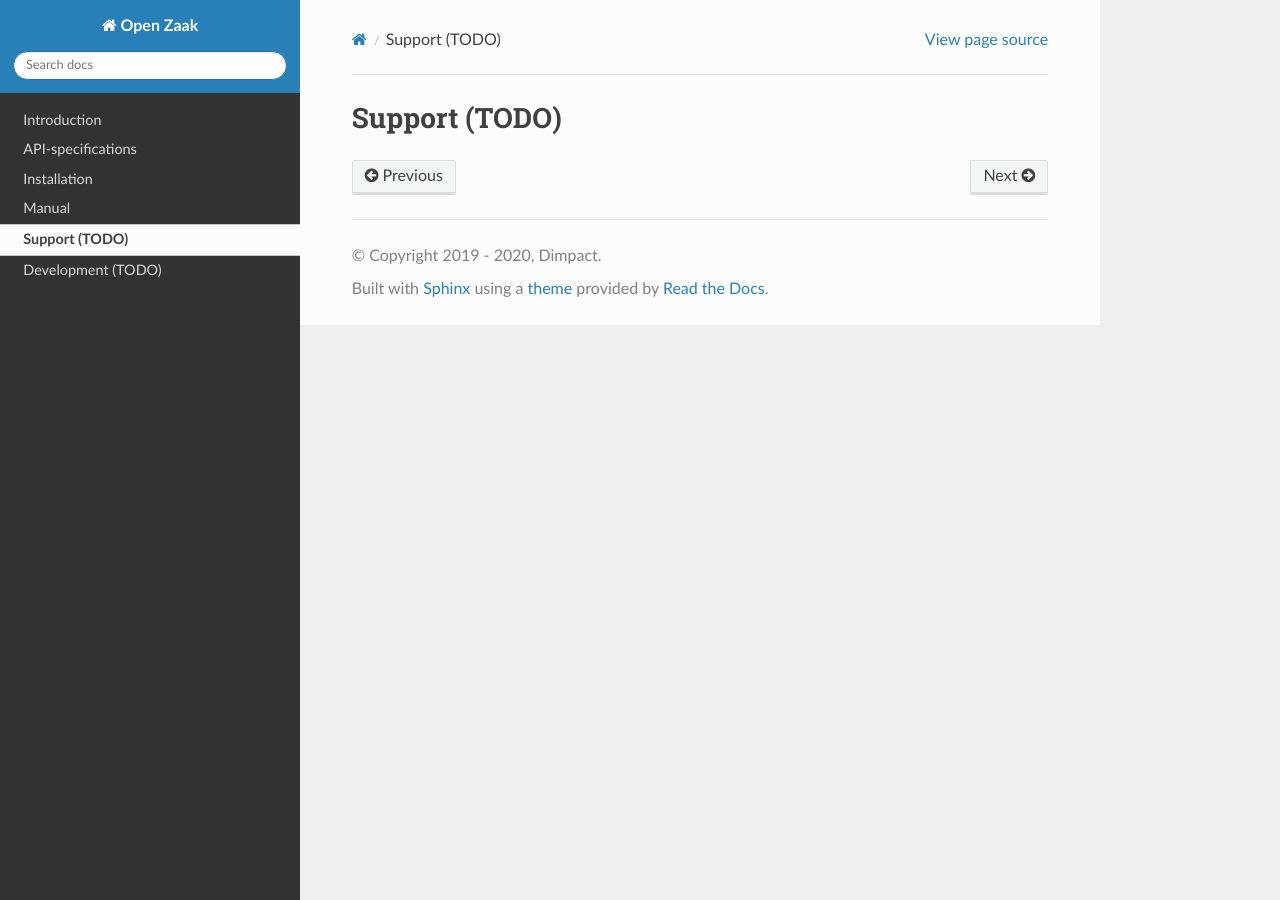
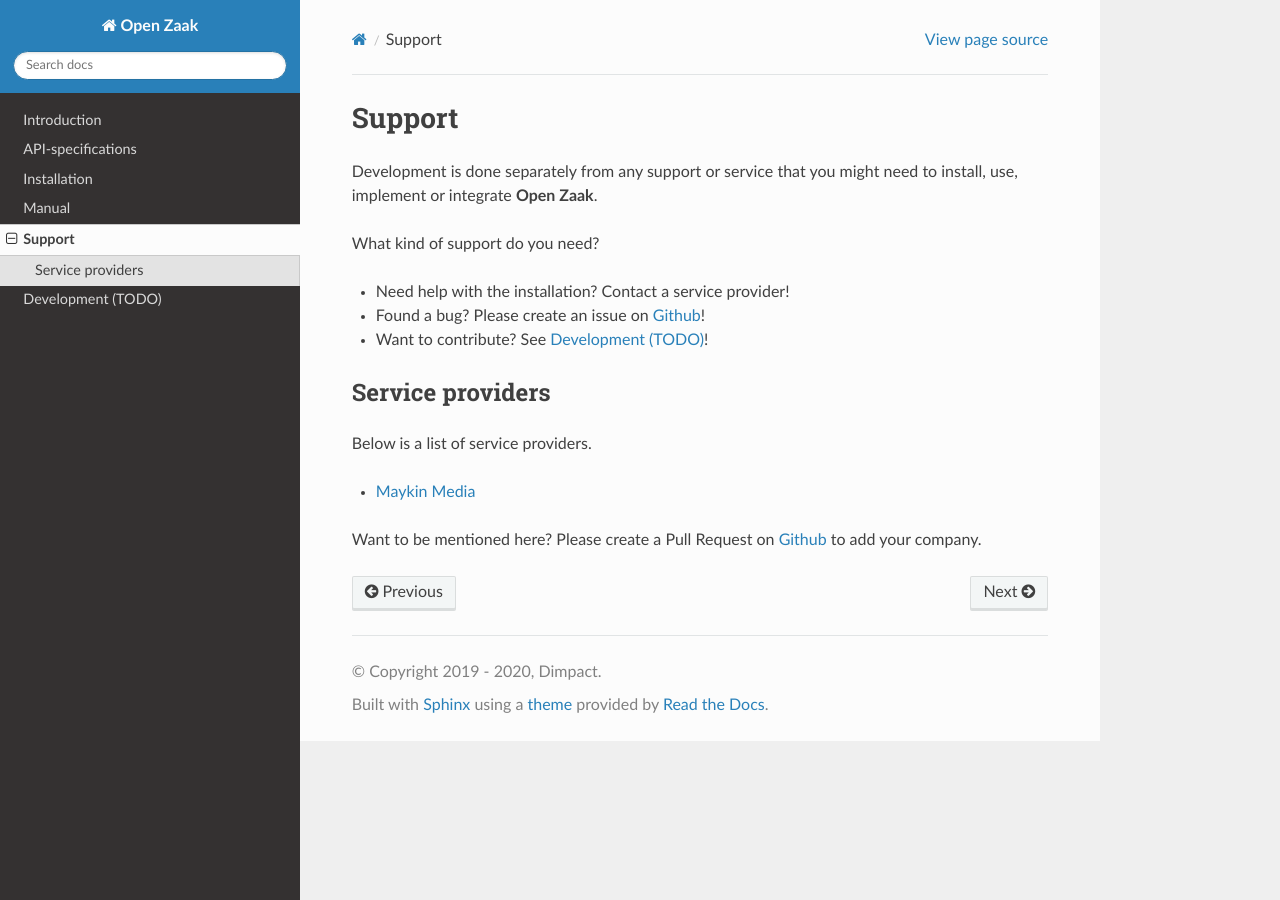
Before and after one commit to open-zaak/open-zaak, a Sphinx documentation site: the page built from docs/support/index.rst, in a window 1280 px wide. Built offline with Sphinx 7.4.7 and the Read the Docs theme 2.0.0, drawn with Linux system fonts in a browser that asks for light colours.

Commit message:
:pencil: Added initial support page.

```diff
--- a/docs/support/index.rst
+++ b/docs/support/index.rst
@@ -1,4 +1,26 @@
 .. _support_index:
 
-Support (TODO)
-==============
+Support
+=======
+
+Development is done separately from any support or service that you might need to
+install, use, implement or integrate **Open Zaak**.
+
+What kind of support do you need?
+
+* Need help with the installation? Contact a service provider!
+* Found a bug? Please create an issue on `Github`_!
+* Want to contribute? See :ref:`development_index`!
+
+
+Service providers
+-----------------
+
+Below is a list of service providers.
+
+* `Maykin Media <https://www.maykinmedia.nl/>`_
+
+Want to be mentioned here? Please create a Pull Request on `Github`_ to add your
+company.
+
+.. _Github: https://github.com/open-zaak/open-zaak/
```
